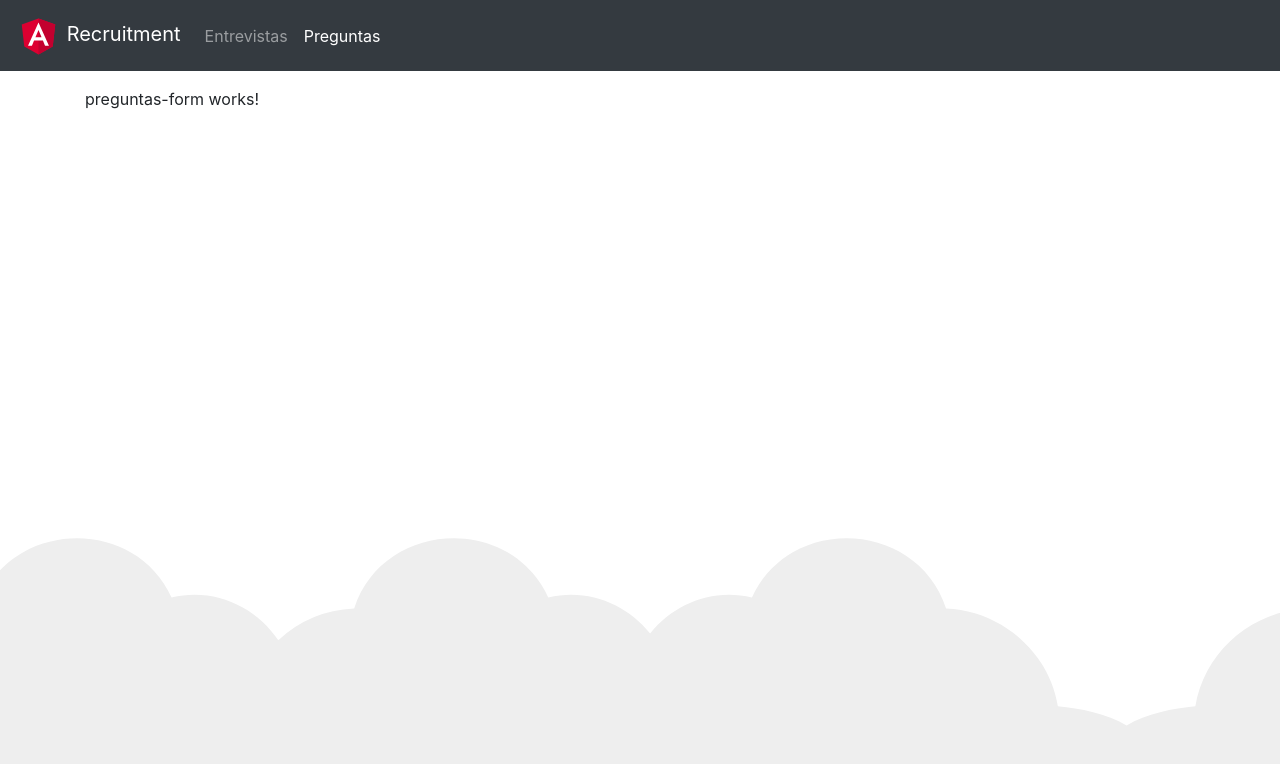
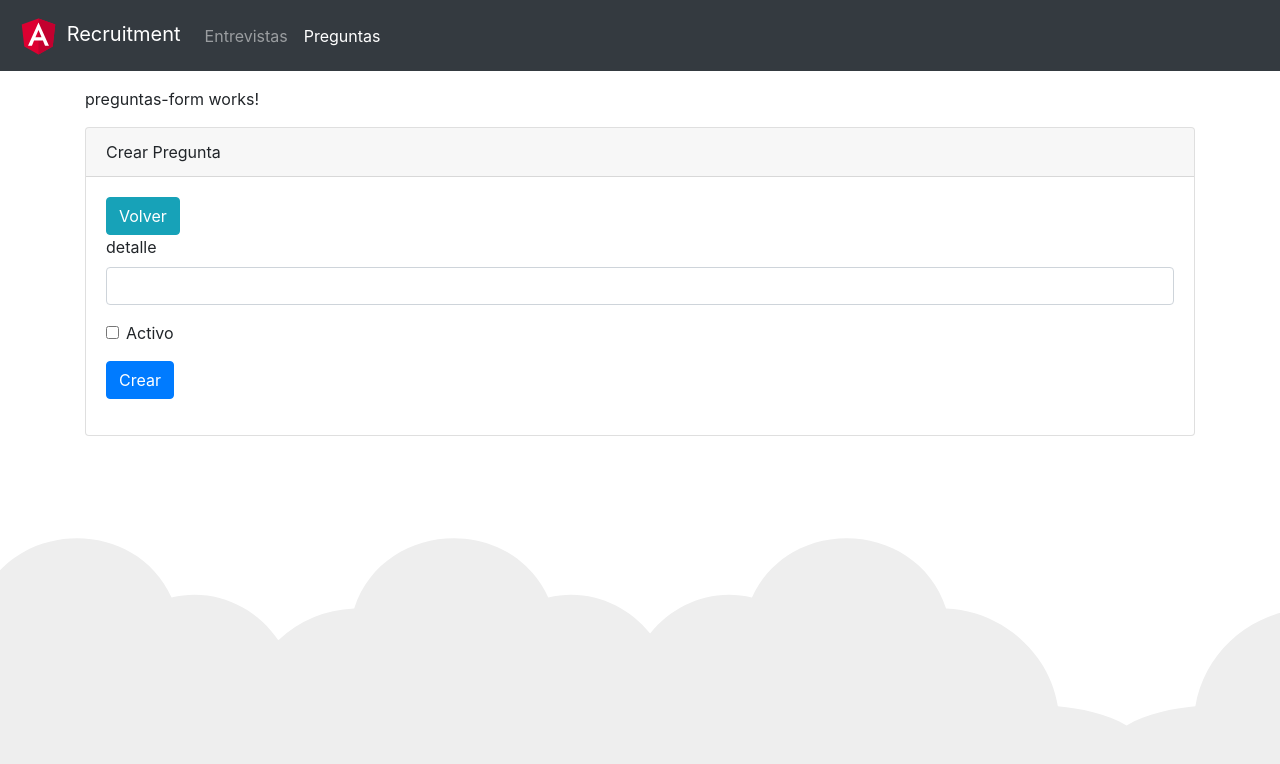
Before and after one commit to jacobvegatoro/3it-recruitment-web, an Angular app: page /preguntas/form in a window 1280 px wide. Shown: the top 764 px of the page. Built offline with nearby package versions, Linux system fonts and the light colour scheme.

Commit message:
CRUD inicial de preguntas(sin relaciones)

```diff
--- a/src/app/app-routing.module.ts
+++ b/src/app/app-routing.module.ts
@@ -9,6 +9,7 @@ const routes: Routes = [
   {path:'entrevistas', component: EntrevistasComponent},
   {path:'preguntas', component: PreguntasComponent},
   {path:'preguntas/form', component: PreguntasFormComponent},
+  {path:'preguntas/form/:id', component: PreguntasFormComponent},
   {path:'**', pathMatch: 'full', redirectTo: 'preguntas'},
 ];
 //preguntas/form
--- a/src/app/app.module.ts
+++ b/src/app/app.module.ts
@@ -1,6 +1,7 @@
 import { NgModule } from '@angular/core';
 import { BrowserModule } from '@angular/platform-browser';
 import { HttpClientModule } from '@angular/common/http';
+import { FormsModule } from '@angular/forms';
 
 import { AppRoutingModule } from './app-routing.module';
 import { AppComponent } from './app.component';
@@ -21,7 +22,8 @@ import { PreguntasFormComponent } from './componentes/preguntas/preguntas-form.c
     BrowserModule,
     AppRoutingModule,
     LayoutModule,
-    HttpClientModule
+    HttpClientModule,
+    FormsModule
   ],
   providers: [],
   bootstrap: [AppComponent]
--- a/src/app/componentes/preguntas/preguntas-form.component.html
+++ b/src/app/componentes/preguntas/preguntas-form.component.html
@@ -1 +1,34 @@
 <p>preguntas-form works!</p>
+<div class="card bg-ligh mb-3">
+    <div class="card-header">{{titulo}}</div>
+    <div class="card-body">
+        <button class="btn btn-info" routerLink="/preguntas">Volver</button>
+        <!--form (ngSubmit)="onSubmit()" #form="ngForm"-->
+        <form >
+            <div class="form-group">
+                <label for="detalle">detalle</label>
+                <input type="text" id="detalle" name="detalle" class="form-control"
+                [(ngModel)]="pregunta.detalle">
+                <div class="alert alert-danger" *ngIf="error && error.detalle">
+                    {{error.detalle}}
+                </div>
+            </div>
+            <div class="form-group form-check">
+                <input type="checkbox" id="activo" name="activo"
+                class="form-check-input"
+                [(ngModel)]="pregunta.activo" >
+                <div class="alert alert-danger" *ngIf="error && error.detalle">
+                    {{error.activo}}
+                </div>
+                <label for="activo" class="form-check-label">Activo</label>
+            </div>
+            <div class="form-group">
+                <button type="button" class="btn btn-primary"
+                (click)="pregunta.id ? editar() : crear()" >
+                    {{pregunta.id ? 'Editar' : 'Crear'}}
+                </button>
+            </div>
+        </form>
+    </div>
+</div>
+<!--Can't bind to 'ngModel' since it isn't a known property of 'input'-->
--- a/src/app/componentes/preguntas/preguntas-form.component.ts
+++ b/src/app/componentes/preguntas/preguntas-form.component.ts
@@ -1,4 +1,7 @@
 import { Component, OnInit } from '@angular/core';
+import { ActivatedRoute, Router } from '@angular/router';
+import { Pregunta } from 'src/app/models/pregunta';
+import { PreguntaService } from 'src/app/services/pregunta.service';
 
 @Component({
   selector: 'app-preguntas-form',
@@ -6,10 +9,52 @@ import { Component, OnInit } from '@angular/core';
   styleUrls: ['./preguntas-form.component.css']
 })
 export class PreguntasFormComponent implements OnInit {
-
-  constructor() { }
+  public titulo: string = "Crear Pregunta";
+  public pregunta: Pregunta = new Pregunta();
+  public error: any;
+  constructor(
+    private service: PreguntaService,
+    private router: Router,
+    private route:ActivatedRoute) { }
 
   ngOnInit(): void {
+    this.route.paramMap.subscribe(params => {
+      const id: number = +params.get('id'); //.toString()
+      if(id){
+        this.service.ver(id)
+        .subscribe(pregunta => this.pregunta = pregunta)
+      }
+    })
+  }
+  public crear(): void {
+    this.service.crear(this.pregunta)
+      .subscribe(pregunta => {
+        console.log(pregunta);
+        alert(`Pregunta creada #${pregunta.id}:${pregunta.detalle}.`);
+        this.router.navigate(['/preguntas']);
+      }, err => {
+        if (err.status === 400) {
+          this.error = err.error;
+          console.log(this.error);
+
+        }
+      });
   }
 
+  public editar (): void {
+    this.service.editar (this.pregunta)
+      .subscribe(pregunta => {
+        console.log(pregunta);
+        alert(`Pregunta editada #${pregunta.id}:${pregunta.detalle}.`);
+        this.router.navigate(['/preguntas']);
+      }, err => {
+        if (err.status === 400) {
+          this.error = err.error;
+          console.log(this.error);
+
+        }
+      });
+  }
+
+
 }
--- a/src/app/componentes/preguntas/preguntas.component.html
+++ b/src/app/componentes/preguntas/preguntas.component.html
@@ -1,13 +1,17 @@
 <div class="card ">
-    <div class="card-header">{{titulo}}</div>
+    <div class="card-header">{{titulo}}
+        <button class="btn btn-primary ml-5" routerLink="/preguntas/form">Agregar</button>
+    </div>
+
     <div class="card-body">
-
         <table class=" table table-hover table-striped">
             <thead>
                 <tr>
                     <th>id</th>
                     <th>detalle</th>
                     <th>activo</th>
+                    <th>editar</th>
+                    <th>eliminar</th>
                 </tr>
             </thead>
             <tbody>
@@ -15,28 +19,15 @@
                     <td>{{pregunta.id}}</td>
                     <td>{{pregunta.detalle}}</td>
                     <td>{{pregunta.activo}}</td>
+                    <td><button class="btn btn-secondary btn-sm" [routerLink]="['/preguntas/form', pregunta.id]">
+                            Editar
+                        </button></td>
+                    <td><button class="btn btn-danger btn-sm"
+                        (click)="eliminar(pregunta)">
+                            Eliminar
+                        </button></td>
                 </tr>
             </tbody>
         </table>
     </div>
 </div>
-
-<div class="container mt-3">
-    <button class="btn btn-primary m-3" routerLink="/preguntas/form">+</button>
-    <table class=" table table-hover table-striped">
-        <thead>
-            <tr>
-                <th>id</th>
-                <th>detalle</th>
-                <th>activo</th>
-            </tr>
-        </thead>
-        <tbody>
-            <tr *ngFor="let pregunta of preguntas">
-                <td>{{pregunta.id}}</td>
-                <td>{{pregunta.detalle | lowercase | titlecase}}</td>
-                <td>{{pregunta.activo}}</td>
-            </tr>
-        </tbody>
-    </table>
-</div>
--- a/src/app/componentes/preguntas/preguntas.component.ts
+++ b/src/app/componentes/preguntas/preguntas.component.ts
@@ -15,8 +15,19 @@ export class PreguntasComponent implements OnInit {
   constructor(private service: PreguntaService) { }
 
   ngOnInit(): void {
-    this.service.listar().subscribe(preguntas => this.preguntas=preguntas);
+    this.service.listar().subscribe(preguntas => this.preguntas = preguntas);
+  }
 
+  /**
+   * eliminar:
+   */
+  public eliminar(pregunta: Pregunta): void {
+    if (confirm(`¿Seguro?`)) {
+      this.service.eliminar(pregunta.id).subscribe(() => {
+        this.preguntas = this.preguntas.filter(p => p !== pregunta);
+        alert(`Pregunta ${pregunta.id}:${pregunta.detalle} eliminada.`);
+      })
+    }
   }
 
 }
--- a/src/app/services/pregunta.service.ts
+++ b/src/app/services/pregunta.service.ts
@@ -12,12 +12,16 @@ export class PreguntaService {
 
   private baseEndpoint = 'http://localhost:8090/api/preguntas';
 
-  private cabeceras: HttpHeaders = new HttpHeaders({'Content-Type': 'application/jason'});
+  private cabeceras: HttpHeaders = new HttpHeaders(
+    {'Content-Type': 'application/json'});
+  /*.set('Content-Type','application/json')
+  .set('Access-Control-Allow-Origin', '*')
+  .set('Access-Control-Allow-Headers', '*')
+  .set('Access-Control-Allow-Methods', 'GET,POST,OPTIONS,DELETE,PUT')*/
 
   constructor(private http: HttpClient) { }
 
   public listar(): Observable<Pregunta[]> {
-    //return this.http.get<Pregunta[]>(this.baseEndpoint);
     return this.http.get(this.baseEndpoint).pipe(
       map(preguntas => {
         return preguntas as Pregunta[];
@@ -26,24 +30,28 @@ export class PreguntaService {
 
   public listarPaginas(page: string, size: string): Observable<any> {
     const params = new HttpParams()
-    .set('page',page)
-    .set('size',size);
-    return this.http.get<any>(`${this.baseEndpoint}/pagina`, {params: params})
+      .set('page', page)
+      .set('size', size);
+    return this.http.get<any>(`${this.baseEndpoint}/pagina`, { params: params })
   }
 
-  public ver(id: number): Observable<Pregunta>{
+  public ver(id: number): Observable<Pregunta> {
     return this.http.get<Pregunta>(`${this.baseEndpoint}/${id}`);
   }
 
-  public crear(pregunta:Pregunta): Observable<Pregunta>{
-    return this.http.post<Pregunta>(this.baseEndpoint, pregunta, { headers: this.cabeceras});
+  public crear(pregunta: Pregunta): Observable<Pregunta> {
+    return this.http.post<Pregunta>(
+      this.baseEndpoint,
+      pregunta,
+      { headers: this.cabeceras }
+    );
   }
 
-  public editar(pregunta:Pregunta): Observable<Pregunta>{
-    return this.http.put<Pregunta>(`${this.baseEndpoint}/${pregunta.id}`, pregunta, {headers: this.cabeceras})
+  public editar(pregunta: Pregunta): Observable<Pregunta> {
+    return this.http.put<Pregunta>(`${this.baseEndpoint}/${pregunta.id}`, pregunta, { headers: this.cabeceras })
   }
 
-  public eliminar(id: number): Observable<void>{
+  public eliminar(id: number): Observable<void> {
     return this.http.delete<void>(`${this.baseEndpoint}/${id}`);
   }
 
```
